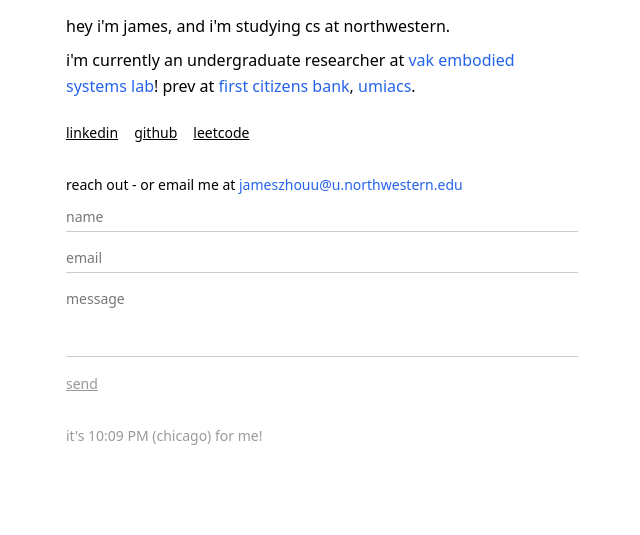
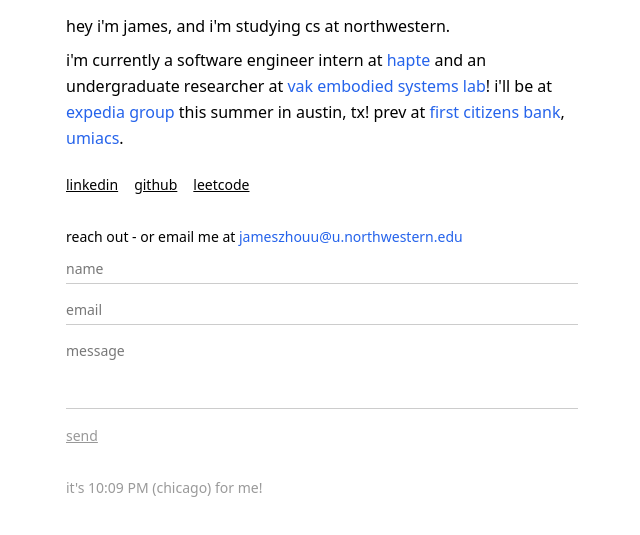
Before and after one commit to jameszhouu/jameszhou.dev, a website: page index.html in a window 1280 px wide. Shown: the part 67-602 px from the top of the page, without its empty margins (318-958 px from the left). Drawn offline with Linux system fonts and the light colour scheme.

Commit message:
new stuff

```diff
--- a/index.html
+++ b/index.html
@@ -13,7 +13,7 @@
   <body>
     <main>
       <h1>James Zhou</h1>
-      <p class="bio">hey i'm james, and i'm studying cs at northwestern.<span class="paragraph-break"></span>i'm currently an undergraduate researcher at <a class="blue-link" href="https://embodiedsystem.com/" target="_blank" rel="noopener noreferrer">vak embodied systems lab</a>! prev at <a class="blue-link" href="https://www.firstcitizens.com" target="_blank" rel="noopener noreferrer">first citizens bank</a>, <a class="blue-link" href="https://www.umiacs.umd.edu/" target="_blank" rel="noopener noreferrer">umiacs</a>.</p>
+      <p class="bio">hey i'm james, and i'm studying cs at northwestern.<span class="paragraph-break"></span>i'm currently a software engineer intern at <a class="blue-link" href="https://hapte.ai/" target="_blank" rel="noopener noreferrer">hapte</a> and an undergraduate researcher at <a class="blue-link" href="https://embodiedsystem.com/" target="_blank" rel="noopener noreferrer">vak embodied systems lab</a>! i'll be at <a class="blue-link" href="https://partner.expediagroup.com/en-us" target="_blank" rel="noopener noreferrer">expedia group</a> this summer in austin, tx! prev at <a class="blue-link" href="https://www.firstcitizens.com" target="_blank" rel="noopener noreferrer">first citizens bank</a>, <a class="blue-link" href="https://www.umiacs.umd.edu/" target="_blank" rel="noopener noreferrer">umiacs</a>.</p>
       <nav aria-label="Social links">
         <a href="https://www.linkedin.com/in/jameszhouu/" target="_blank" rel="noopener noreferrer">linkedin</a><a href="https://github.com/jzhou-dev" target="_blank" rel="noopener noreferrer">github</a><a href="https://leetcode.com/u/jimmmy0818/" target="_blank" rel="noopener noreferrer">leetcode</a>
       </nav>
```
